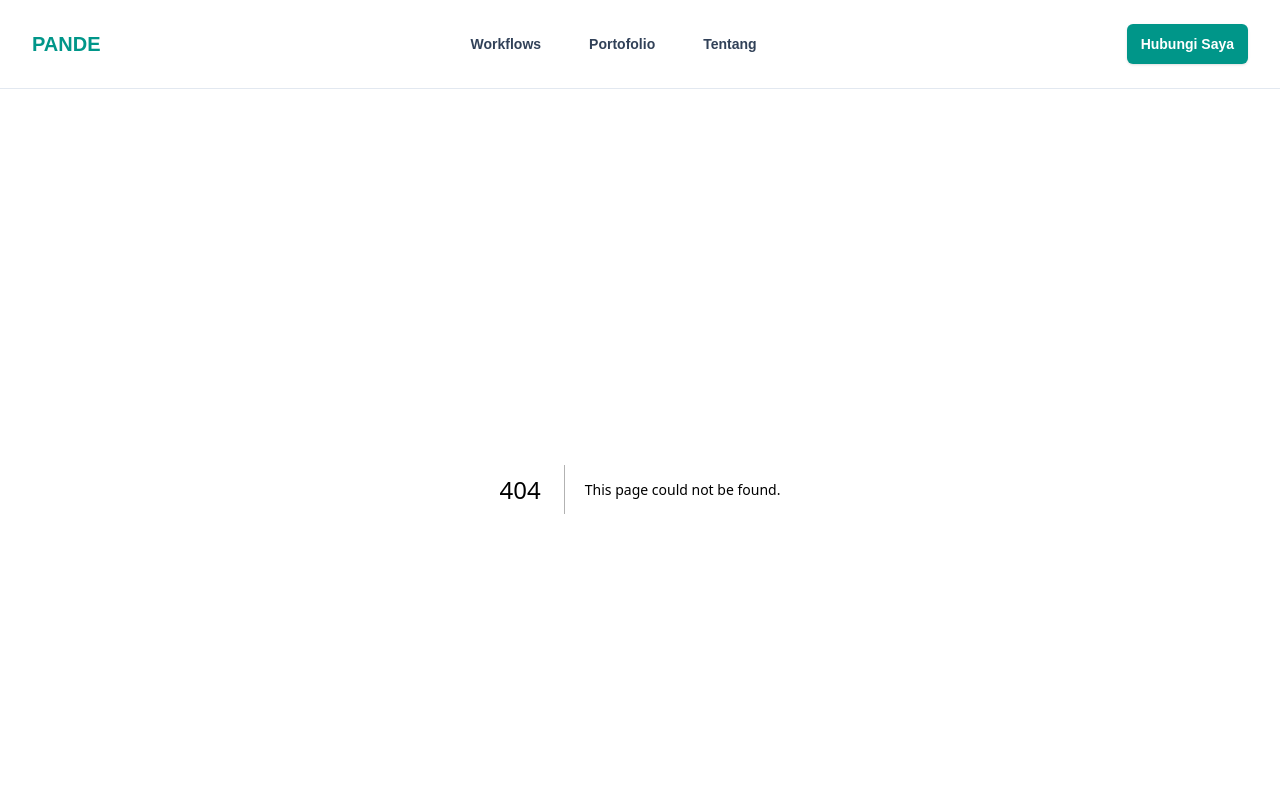
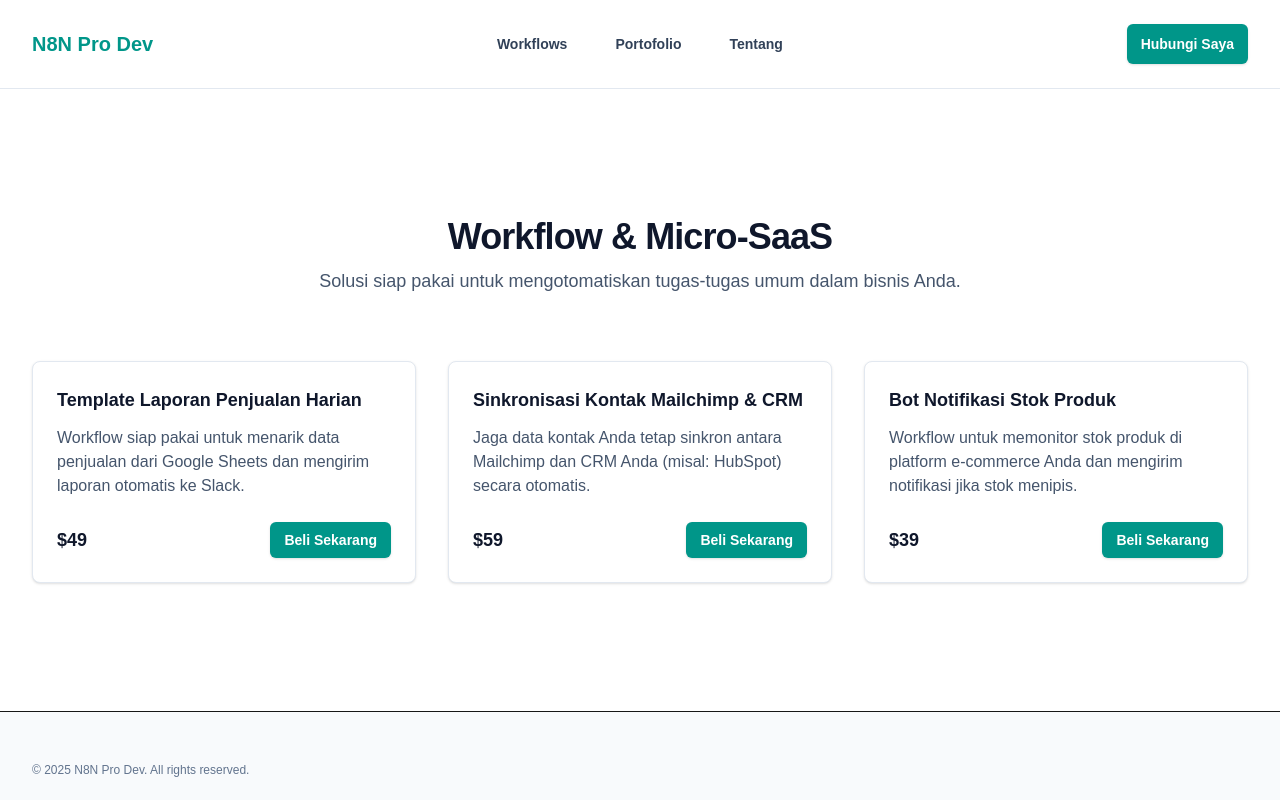
Before and after one commit to Pansyadev/pansya, a Next.js app: page /workflows in a window 1280 px wide. Before the commit this address had no page. Shown: the top 800 px of the page. Built offline with nearby package versions, Linux system fonts and the light colour scheme.

Commit message:
dasar awal

```diff
--- a/src/app/portofolio/[slug]/page.tsx
+++ b/src/app/portofolio/[slug]/page.tsx
@@ -1,27 +1,30 @@
+// src/app/portofolio/[slug]/page.tsx
 import { portfolioData } from '@/lib/data';
 import { notFound } from 'next/navigation';
 import Image from 'next/image';
 import Link from 'next/link';
 
-// Fungsi ini memberitahu Next.js halaman mana saja yang harus di-generate saat build
-export async function generateStaticParams() {
-  return portfolioData.map((project) => ({
-    slug: project.slug,
-  }));
+// Stabil di 15.5.3: boleh sync atau async, yang penting hasilnya array objek { slug }
+export function generateStaticParams(): { slug: string }[] {
+  return portfolioData.map((project) => ({ slug: project.slug }));
 }
 
-// Fungsi untuk mendapatkan data proyek berdasarkan slug
-const getProjectData = (slug: string) => {
+function getProjectData(slug: string) {
   const project = portfolioData.find((p) => p.slug === slug);
-  if (!project) {
-    notFound(); // Jika proyek tidak ditemukan, tampilkan halaman 404
-  }
+  if (!project) notFound();
   return project;
-};
+}
 
-// Komponen utama halaman
-const ProjectDetailPage = ({ params }: { params: { slug: string } }) => {
-  const projectDetail = getProjectData(params.slug);
+// Next 15.5.3 kadang mengetatkan props 'params' sebagai Promise.
+// Jadi terima Promise lalu 'await' untuk ambil slug-nya.
+export default async function ProjectDetailPage({
+  params,
+}: {
+  params: Promise<{ slug: string }>;
+}) {
+  const { slug } = await params; // ← intinya di sini
+
+  const projectDetail = getProjectData(slug);
 
   return (
     <div className="bg-white">
@@ -34,7 +37,10 @@ const ProjectDetailPage = ({ params }: { params: { slug: string } }) => {
           </h1>
           <div className="mt-6 flex flex-wrap justify-center gap-2">
             {projectDetail.tags.map((tag) => (
-              <span key={tag} className="inline-block bg-teal-100 text-teal-800 text-xs font-semibold px-2.5 py-0.5 rounded-full">
+              <span
+                key={tag}
+                className="inline-block bg-teal-100 text-teal-800 text-xs font-semibold px-2.5 py-0.5 rounded-full"
+              >
                 {tag}
               </span>
             ))}
@@ -49,33 +55,35 @@ const ProjectDetailPage = ({ params }: { params: { slug: string } }) => {
             width={1200}
             height={600}
             className="rounded-xl shadow-lg w-full object-cover"
+            priority
           />
         </div>
 
         {/* Konten Studi Kasus */}
         <div className="mx-auto mt-16 max-w-3xl space-y-12">
-          <div>
+          <section>
             <h2 className="text-2xl font-bold text-slate-900">Tantangan</h2>
             <p className="mt-4 text-lg text-slate-600">{projectDetail.challenge}</p>
-          </div>
-          <div>
+          </section>
+          <section>
             <h2 className="text-2xl font-bold text-slate-900">Solusi</h2>
             <p className="mt-4 text-lg text-slate-600">{projectDetail.solution}</p>
-          </div>
-          <div>
+          </section>
+          <section>
             <h2 className="text-2xl font-bold text-slate-900">Hasil</h2>
             <p className="mt-4 text-lg text-slate-600">{projectDetail.outcome}</p>
-          </div>
+          </section>
         </div>
 
         <div className="mt-24 text-center">
-            <Link href="/portofolio" className="text-sm font-semibold leading-6 text-teal-600 hover:text-teal-500">
-                ← Kembali ke Portofolio
-            </Link>
+          <Link
+            href="/portofolio"
+            className="text-sm font-semibold leading-6 text-teal-600 hover:text-teal-500"
+          >
+            ← Kembali ke Portofolio
+          </Link>
         </div>
       </div>
     </div>
   );
-};
-
-export default ProjectDetailPage;
+}
--- /dev/null
+++ b/src/app/workflows/page.tsx
@@ -0,0 +1,30 @@
+import WorkflowCard from "@/components/WorkflowCard";
+import { workflowData } from "@/lib/data";
+
+const WorkflowsPage = () => {
+  return (
+    <div className="bg-white py-24 sm:py-32">
+      <div className="mx-auto max-w-7xl px-6 lg:px-8">
+        <div className="mx-auto max-w-2xl text-center">
+          <h2 className="text-3xl font-bold tracking-tight text-slate-900 sm:text-4xl">Workflow & Micro-SaaS</h2>
+          <p className="mt-2 text-lg leading-8 text-slate-600">
+            Solusi siap pakai untuk mengotomatiskan tugas-tugas umum dalam bisnis Anda.
+          </p>
+        </div>
+        <div className="mx-auto mt-16 grid max-w-2xl grid-cols-1 gap-8 lg:mx-0 lg:max-w-none lg:grid-cols-3">
+          {workflowData.map((workflow) => (
+            <WorkflowCard
+              key={workflow.title}
+              title={workflow.title}
+              description={workflow.description}
+              price={workflow.price}
+              buyUrl={workflow.buyUrl}
+            />
+          ))}
+        </div>
+      </div>
+    </div>
+  );
+};
+
+export default WorkflowsPage;
--- a/src/components/Navbar.tsx
+++ b/src/components/Navbar.tsx
@@ -1,12 +1,18 @@
+"use client"; // <-- LANGKAH 1: MENAMBAHKAN "USE CLIENT"
+
+import { useState } from 'react'; // <-- LANGKAH 2: IMPORT USESTATE
 import Link from 'next/link';
 
 const Navbar = () => {
+  // LANGKAH 3: MEMBUAT "INGATAN" ATAU STATE
+  const [isMenuOpen, setIsMenuOpen] = useState(false);
+
   return (
     <header className="bg-white/80 backdrop-blur-md sticky top-0 z-50 border-b border-slate-200">
       <nav className="mx-auto flex max-w-7xl items-center justify-between p-6 lg:px-8">
         {/* Logo */}
         <Link href="/" className="text-xl font-bold text-teal-600 hover:text-teal-700 transition-colors">
-          PANDE
+          N8N Pro Dev
         </Link>
 
         {/* Menu untuk Desktop */}
@@ -24,20 +30,35 @@ const Navbar = () => {
 
         {/* Tombol Kontak untuk Desktop */}
         <div className="hidden lg:flex">
-          <Link href="/kontak" className="rounded-md bg-teal-600 px-3.5 py-2.5 text-sm font-semibold text-white shadow-sm hover:bg-teal-500 focus-visible:outline focus-visible:outline-2 focus-visible:outline-offset-2 focus-visible:outline-teal-600">
+          <Link href="/kontak" className="rounded-md bg-teal-600 px-3.5 py-2.5 text-sm font-semibold text-white shadow-sm hover:bg-teal-500">
             Hubungi Saya
           </Link>
         </div>
 
-        {/* Hamburger Menu Icon untuk Mobile (Fungsionalitas akan ditambahkan nanti) */}
+        {/* Tombol Hamburger Menu untuk Mobile */}
         <div className="lg:hidden">
-          <button type="button" className="inline-flex items-center justify-center rounded-md p-2.5 text-slate-700">
+          {/* LANGKAH 4: TAMBAHKAN ONCLICK UNTUK MENGUBAH STATE */}
+          <button
+            type="button"
+            className="inline-flex items-center justify-center rounded-md p-2.5 text-slate-700"
+            onClick={() => setIsMenuOpen(!isMenuOpen)} // Toggle state saat di-klik
+          >
             <svg className="h-6 w-6" fill="none" viewBox="0 0 24 24" strokeWidth="1.5" stroke="currentColor">
               <path strokeLinecap="round" strokeLinejoin="round" d="M3.75 6.75h16.5M3.75 12h16.5m-16.5 5.25h16.5" />
             </svg>
           </button>
         </div>
       </nav>
+
+      {/* LANGKAH 5: TAMPILKAN MENU MOBILE JIKA STATE isMenuOpen == true */}
+      <div className={`${isMenuOpen ? 'block' : 'hidden'} lg:hidden`}>
+        <div className="space-y-1 px-2 pb-3 pt-2">
+          <Link href="/workflows" className="block rounded-lg px-3 py-2 text-base font-semibold leading-7 text-slate-900 hover:bg-slate-50">Workflows</Link>
+          <Link href="/portofolio" className="block rounded-lg px-3 py-2 text-base font-semibold leading-7 text-slate-900 hover:bg-slate-50">Portofolio</Link>
+          <Link href="/tentang" className="block rounded-lg px-3 py-2 text-base font-semibold leading-7 text-slate-900 hover:bg-slate-50">Tentang</Link>
+          <Link href="/kontak" className="block rounded-lg px-3 py-2 text-base font-semibold leading-7 text-slate-900 hover:bg-slate-50">Hubungi Saya</Link>
+        </div>
+      </div>
     </header>
   );
 };
--- /dev/null
+++ b/src/components/WorkflowCard.tsx
@@ -0,0 +1,33 @@
+
+import Link from 'next/link';
+
+interface WorkflowCardProps {
+  title: string;
+  description: string;
+  price: string;
+  buyUrl: string;
+}
+
+const WorkflowCard = ({ title, description, price, buyUrl }: WorkflowCardProps) => {
+  return (
+    <article className="flex flex-col rounded-lg border border-slate-200 bg-white p-6 shadow-sm transition-shadow hover:shadow-lg">
+      <div className="flex-1">
+        <h3 className="text-lg font-semibold text-slate-900">{title}</h3>
+        <p className="mt-3 text-base text-slate-600">{description}</p>
+      </div>
+      <div className="mt-6 flex items-center justify-between">
+        <p className="text-lg font-bold text-slate-900">{price}</p>
+        <Link
+          href={buyUrl}
+          target="_blank"
+          rel="noopener noreferrer"
+          className="rounded-md bg-teal-600 px-3.5 py-2 text-sm font-semibold text-white shadow-sm hover:bg-teal-500"
+        >
+          Beli Sekarang
+        </Link>
+      </div>
+    </article>
+  );
+};
+
+export default WorkflowCard;
--- a/src/lib/data.ts
+++ b/src/lib/data.ts
@@ -16,7 +16,7 @@ export type Project = {
 // Kita memberitahu TypeScript bahwa 'portfolioData' adalah sebuah array dari objek 'Project'
 export const portfolioData: Project[] = [
   {
-    slug: 'otomatisasi-laporan-penjualan-harian',
+    slug: 'otomatisasilaporan-penjualanharian',
     title: 'Otomatisasi Laporan Penjualan Harian',
     description: 'Sebuah workflow yang menarik data dari beberapa Google Sheets...',
     imageUrl: 'https://images.unsplash.com/photo-1551288049-bebda4e28f81?q=80&w=1170',
@@ -26,7 +26,7 @@ export const portfolioData: Project[] = [
     outcome: 'Proses yang tadinya memakan waktu 1 jam lebih kini sepenuhnya otomatis...',
   },
   {
-    slug: 'sinkronisasi-data-pelanggan-crm',
+    slug: 'sinkronisasidatapelanggancrm',
     title: 'Sinkronisasi Data Pelanggan CRM',
     description: 'Workflow untuk menyamakan data pelanggan baru antara HubSpot...',
     imageUrl: 'https://images.unsplash.com/photo-1556740738-b6a63e27c4df?q=80&w=1170',
@@ -36,3 +36,33 @@ export const portfolioData: Project[] = [
     outcome: 'Semua tim kini memiliki akses ke data pelanggan yang up-to-date...',
   },
 ];
+
+//... (di bawah type Project dan portfolioData)
+
+export type Workflow = {
+  title: string;
+  description: string;
+  price: string;
+  buyUrl: string; // Tautan ke Gumroad, Lemon Squeezy, dll.
+};
+
+export const workflowData: Workflow[] = [
+  {
+    title: 'Template Laporan Penjualan Harian',
+    description: 'Workflow siap pakai untuk menarik data penjualan dari Google Sheets dan mengirim laporan otomatis ke Slack.',
+    price: '$49',
+    buyUrl: '#',
+  },
+  {
+    title: 'Sinkronisasi Kontak Mailchimp & CRM',
+    description: 'Jaga data kontak Anda tetap sinkron antara Mailchimp dan CRM Anda (misal: HubSpot) secara otomatis.',
+    price: '$59',
+    buyUrl: '#',
+  },
+  {
+    title: 'Bot Notifikasi Stok Produk',
+    description: 'Workflow untuk memonitor stok produk di platform e-commerce Anda dan mengirim notifikasi jika stok menipis.',
+    price: '$39',
+    buyUrl: '#',
+  },
+];
```
